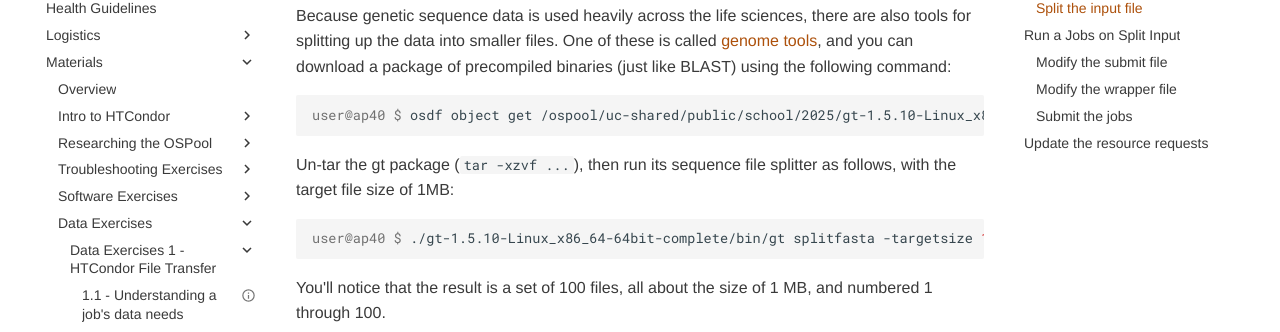
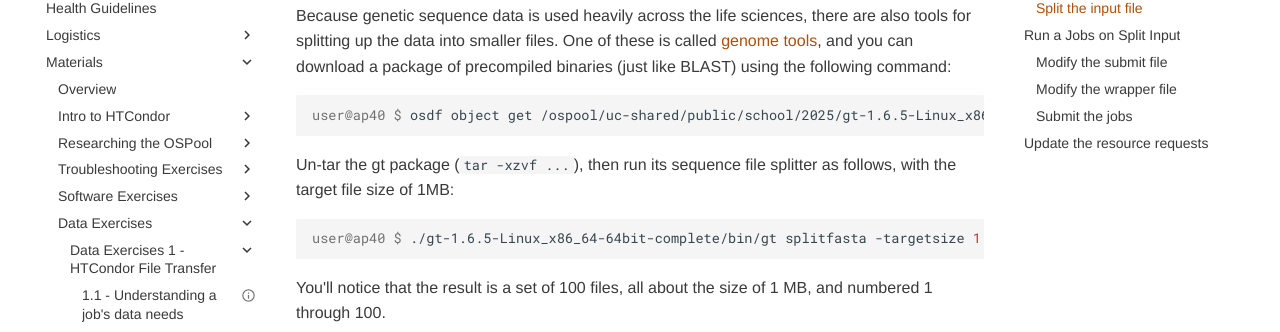
Before and after one commit to osg-htc/school-2025, an MkDocs documentation site: the page built from docs/materials/data/part1-ex3-blast-split.md, in a window 1280 px wide and 900 px high, scrolled down 1001 px. Shown: the part 154-486 px from the top of the window. Built offline with MkDocs 1.6.1 and Material for MkDocs 9.7.7, drawn with Linux system fonts in a browser that asks for light colours.

Commit message:
Update part1-ex3-blast-split.md

````diff
--- a/docs/materials/data/part1-ex3-blast-split.md
+++ b/docs/materials/data/part1-ex3-blast-split.md
@@ -50,13 +50,13 @@ One of these is called [genome tools](http://genometools.org/), and you can down
 (just like BLAST) using the following command:
 
 ``` console
-user@ap40 $ osdf object get /ospool/uc-shared/public/school/2025/gt-1.5.10-Linux_x86_64-64bit-complete.tar.gz
+user@ap40 $ osdf object get /ospool/uc-shared/public/school/2025/gt-1.6.5-Linux_x86_64-64bit-complete.tar.gz
 ```
 
 Un-tar the gt package (`tar -xzvf ...`), then run its sequence file splitter as follows, with the target file size of 1MB:
 
 ``` console
-user@ap40 $ ./gt-1.5.10-Linux_x86_64-64bit-complete/bin/gt splitfasta -targetsize 1 mouse_rna.fa
+user@ap40 $ ./gt-1.6.5-Linux_x86_64-64bit-complete/bin/gt splitfasta -targetsize 1 mouse_rna.fa
 ```
 
 You'll notice that the result is a set of 100 files, all about the size of 1 MB, and numbered 1 through 100.
````
